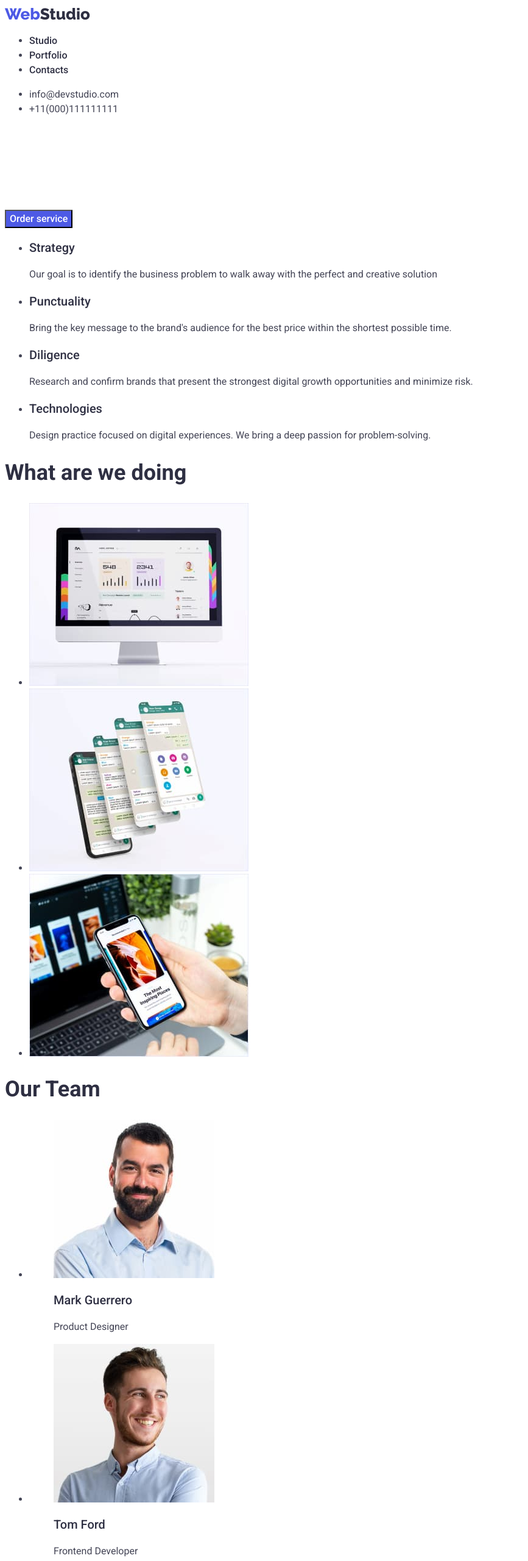
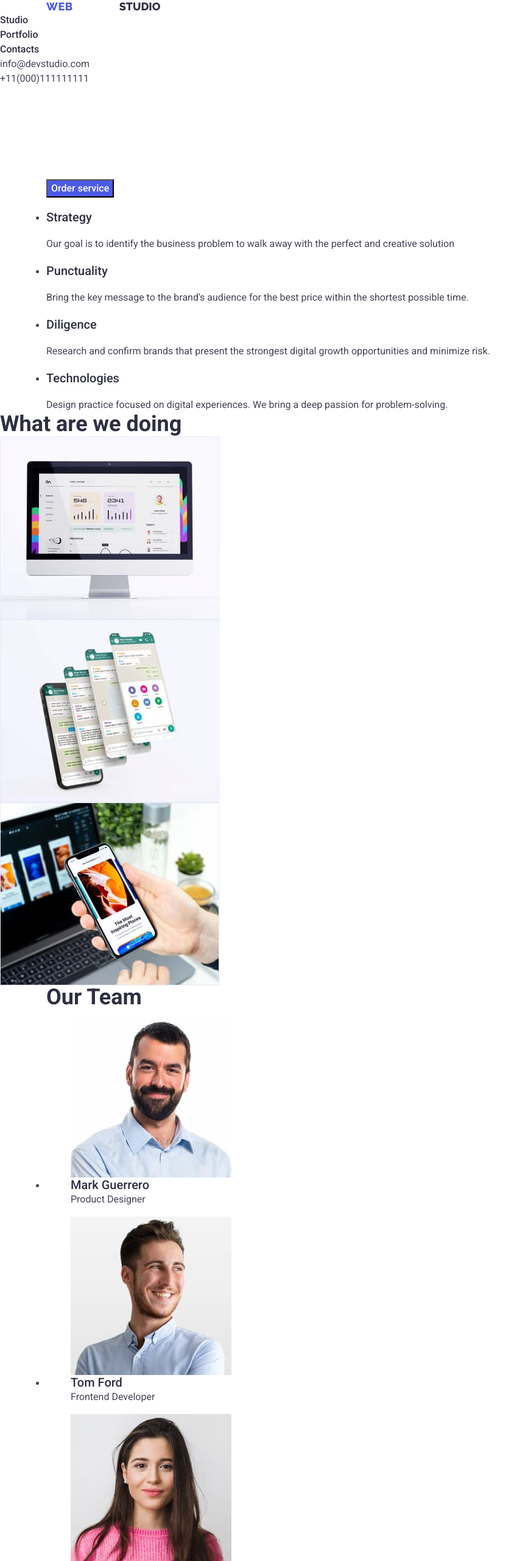
Before and after one commit to Neelkaa96/goit-markup-hw-03, a plain HTML site: page index.html in a window 1280 px wide. Shown: the top 2560 px of the page at 61% size, without its empty margins (0-867 px from the left). Drawn offline with nearby package versions, Linux system fonts and the light colour scheme; files whose address does not match are found by name.

Commit message:
początek

```diff
--- a/css/styles.css
+++ b/css/styles.css
@@ -8,22 +8,46 @@ body {
     font-family: "Roboto", sans-serif;
     color: var(--brand-color);
     font-weight: 400
+    background-color: #FFF;
+}
+img {
+    display: block;
+}
+ul,
+h2,
+h4,
+p {
+    margin-block-start: 0;
+    margin-block-end: 0;
+    margin-inline-start: 0;
+    margin-inline-end: 0;
+    padding-inline-start: 0;
+}
+.container {
+    max-width: 1158px;
+    margin: 0 auto;
+    padding: 0 15px;
 }
 .web-color {
     color: var(--text-color);
     font-family: Raleway;
-    font-size: 26px;
-    font-weight: 700;
-    line-height: 1.19;
+    font-size: 18px;
+    font-weight: 800;
+    line-height: 1.17;
     text-decoration: none;
+    letter-spacing: 0,03em;
+    text-transform: uppercase;
 }
 .studio {
+    margin-right: 76px;
     color: var(--button-color);
     font-family: Raleway;
-    font-size: 26px;
-    font-weight: 700;
-    line-height: 1.19;
+    font-size: 18px;
+    font-weight: 800;
+    line-height: 1.17;
     text-decoration: none;
+    letter-spacing: 0.03em;
+    text-transform: uppercase;
 }
 .color-footer {
     color: #f4f4fd;
@@ -32,6 +56,7 @@ body {
     font-weight: 700;
     line-height: 1.19;
     text-decoration: none;
+    display: inline-block;
 }
 .address {
     color: var(--brand-color);
@@ -39,6 +64,7 @@ body {
     line-height: 1.5;
     font-style: normal;
     text-decoration: none;
+    letter-spacing: 0,02em
 }
  .address:hover, .address:focus {
     color: var(--color-hover);
@@ -54,17 +80,25 @@ body {
     color: var(--color-hover);
 }
 .filter-button {
+    padding: 12px 24px 12px;
+    outline: none;
     font-family: Roboto;
     color: var(--button-color);
     background-color: #f4f4fd;
     font-size: 16px;
     font-weight: 500;
     line-height: 1.5;
+    letter-spacing: 0,04em;
+    border: 1px solid #E7E9FC;
+    border-radius:
     cursor: pointer;
 }
 .filter-button:hover, .filter-button:focus {
     color: #ffffff;
     background-color: var(--color-hover);
+    box-shadow: 0px 2px 2px 0px;
+    box-shadow: 0px 2px 1px 0px;
+    box-shadow: 0px 3px 1px 0px;
 }
 .service {
     font-family: Roboto;
--- a/index.html
+++ b/index.html
@@ -10,24 +10,31 @@
       href="https://fonts.googleapis.com/css2?family=Raleway:wght@800&family=Roboto:wght@400;500;700;900&display=swap"
       rel="stylesheet"
     />
+    <link
+      rel="stylesheet"
+      href="https://cdnjs.cloudflare.com/ajax/libs/modern-normalize/2.0.0/modern-normalize.min.css"
+      integrity="sha512-4xo8blKMVCiXpTaLzQSLSw3KFOVPWhm/TRtuPVc4WG6kUgjH6J03IBuG7JZPkcWMxJ5huwaBpOpnwYElP/m6wg=="
+      crossorigin="anonymous"
+      referrerpolicy="no-referrer"
+    />
     <link rel="stylesheet" href="css/styles.css" />
   </head>
   <body>
-    <header>
-      <div>
+    <header class="flex-header">
+      <div class="container flex-header">
         <a href="./index.html" class="web-color"
           ><span class="studio">Web</span>Studio</a
         >
       </div>
-      <nav>
-        <ul>
+      <nav class="flex-nav">
+        <ul class="list-nav">
           <li><a class="link" href="/Studio">Studio</a></li>
           <li><a class="link" href="./portfolio.html">Portfolio</a></li>
           <li><a class="link" href="/Contacts">Contacts</a></li>
         </ul>
       </nav>
-      <address>
-        <ul>
+      <address class="contacts">
+        <ul class="list-contacts">
           <li>
             <a class="address" href="mailto:info@devstudio.com"
               >info@devstudio.com</a
@@ -42,34 +49,37 @@
       </address>
     </header>
     <main>
-      <section>
+      <section class="hero">
+        <div class="container">
           <h1 class="title">Effective Solutions for Your Business</h1>
           <button type="button" class="service">Order service</button>
+        </div>
       </section>
-      <section>
-        <ul>
-          <li>
+      <section class="section">
+        <div class="container">
+          <ul class="list first-section-studio">
+            <li class="goals">
               <h3 class="presentation">Strategy</h3>
               <p class="text">
-              Our goal is to identify the business problem to walk away with the
-              perfect and creative solution
+                Our goal is to identify the business problem to walk away with
+                the perfect and creative solution
               </p>
             </li>
-          <li>
+            <li class="goals">
               <h3 class="presentation">Punctuality</h3>
               <p class="text">
                 Bring the key message to the brand's audience for the best price
                 within the shortest possible time.
               </p>
             </li>
-          <li>
+            <li class="goals">
               <h3 class="presentation">Diligence</h3>
               <p class="text">
                 Research and confirm brands that present the strongest digital
                 growth opportunities and minimize risk.
               </p>
             </li>
-          <li>
+            <li class="goals">
               <h3 class="presentation">Technologies</h3>
               <p class="text">
                 Design practice focused on digital experiences. We bring a deep
@@ -77,10 +87,11 @@
               </p>
             </li>
           </ul>
+        </div>
       </section>
-      <section>
+      <section class="section">
         <h2 class="demonstration">What are we doing</h2>
-        <ul>
+        <ul class="list-projects">
           <li>
             <img
               src="./images/monitor.jpg"
@@ -107,10 +118,11 @@
           </li>
         </ul>
       </section>
-      <section>
+      <section class="section team-background">
+        <div class="container flex-column">
           <h2 class="demonstration">Our Team</h2>
-        <ul>
-          <li>
+          <ul class="list section-team">
+            <li class="team">
               <figure>
                 <img
                   src="images/man.jpg"
@@ -118,13 +130,13 @@
                   width="264"
                   height="260"
                 />
-              <figcaption>
-                <h3 class="presentation">Mark Guerrero</h3>
+                <figcaption class="team-image-caption">
+                  <h4 class="presentation">Mark Guerrero</h4>
                   <p class="text">Product Designer</p>
                 </figcaption>
               </figure>
             </li>
-          <li>
+            <li class="team">
               <figure>
                 <img
                   src="images/man2.jpg"
@@ -132,13 +144,13 @@
                   width="264"
                   height="260"
                 />
-              <figcaption>
-                <h3 class="presentation">Tom Ford</h3>
+                <figcaption class="team-image-caption">
+                  <h4 class="presentation">Tom Ford</h4>
                   <p class="text">Frontend Developer</p>
                 </figcaption>
               </figure>
             </li>
-          <li>
+            <li class="team">
               <figure>
                 <img
                   src="images/women.jpg"
@@ -146,13 +158,13 @@
                   width="264"
                   height="260"
                 />
-              <figcaption>
-                <h3 class="presentation">Camila Garcia</h3>
+                <figcaption class="team-image-caption">
+                  <h4 class="presentation">Camila Garcia</h4>
                   <p class="text">Maketing</p>
                 </figcaption>
               </figure>
             </li>
-          <li>
+            <li class="team">
               <figure>
                 <img
                   src="images/man1.jpg"
@@ -160,20 +172,21 @@
                   width="264"
                   height="260"
                 />
-              <figcaption>
-                <h3 class="presentation">Daniel Wilson</h3>
+                <figcaption class="team-image-caption">
+                  <h4 class="presentation">Daniel Wilson</h4>
                   <p class="text">UI Designer</p>
                 </figcaption>
               </figure>
             </li>
           </ul>
+        </div>
       </section>
     </main>
-    <footer>
+    <footer class="footer-background-color footer-height">
       <a href="./index.html" class="color-footer"
         ><span class="studio">Web</span>Studio</a
       >
-      <p class="text">
+      <p class="element-content footer">
         Increase the flow of customers and sales for your business with digital
         marketing & growth solutions.
       </p>
```
Also changed, not shown: portfolio.html (+45 -34 lines). Lines whose indentation alone changed are shown as unchanged.
